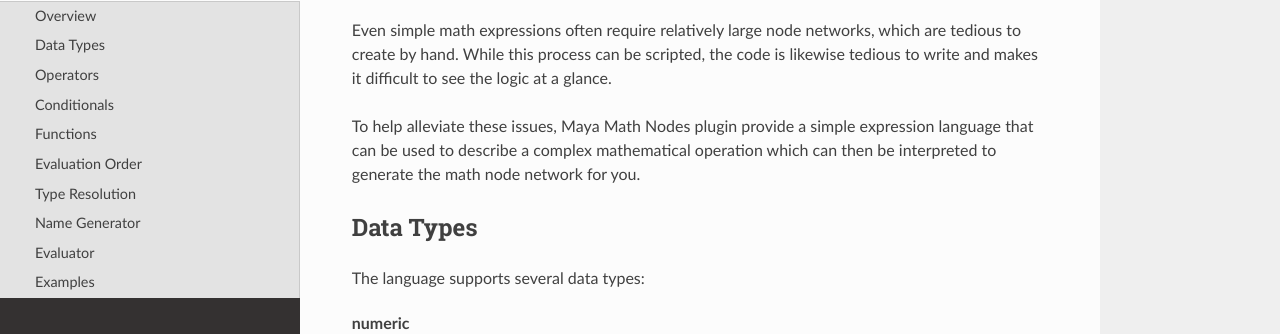
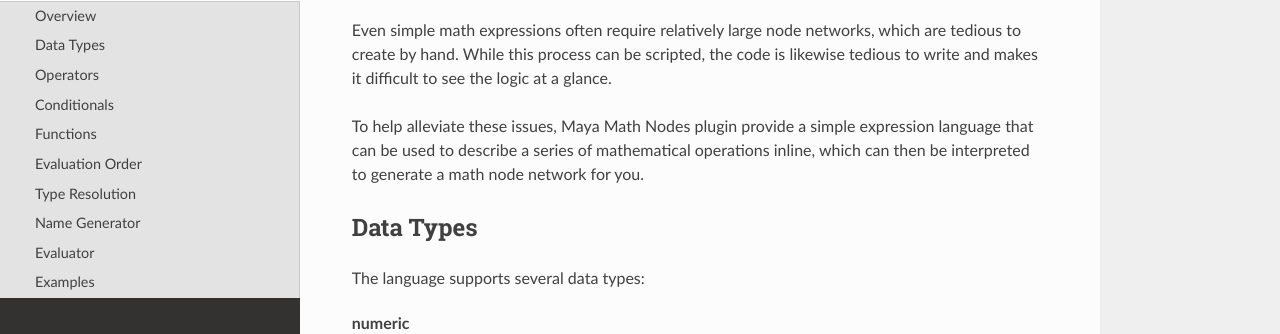
Before and after one commit to serguei-k/maya-math-nodes, a Sphinx documentation site: the page built from docs/source/expressionLanguage.rst, in a window 1280 px wide and 900 px high. Shown: the part 197-531 px from the top of the window. Built offline with Sphinx 7.4.7 and the Read the Docs theme 2.0.0, drawn with Linux system fonts in a browser that asks for light colours.

Commit message:
grammar fixes

```diff
--- a/docs/source/expressionLanguage.rst
+++ b/docs/source/expressionLanguage.rst
@@ -9,8 +9,7 @@
 Even simple math expressions often require relatively large node networks, which are tedious to create by hand.
 While this process can be scripted, the code is likewise tedious to write and makes it difficult to see the logic at a glance.
 
-To help alleviate these issues, Maya Math Nodes plugin provide a simple expression language that can be used to describe
-a complex mathematical operation which can then be interpreted to generate the math node network for you.
+To help alleviate these issues, Maya Math Nodes plugin provide a simple expression language that can be used to describe a series of mathematical operations inline, which can then be interpreted to generate a math node network for you.
 
 Data Types
 ----------
```
